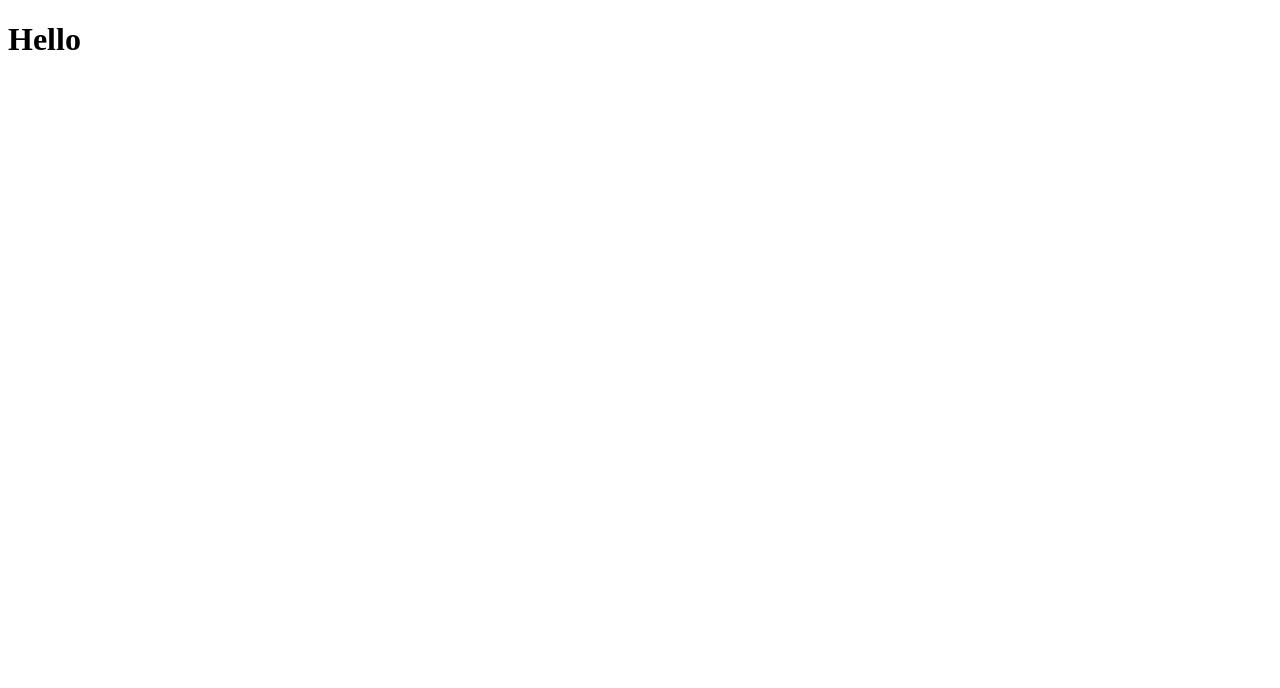
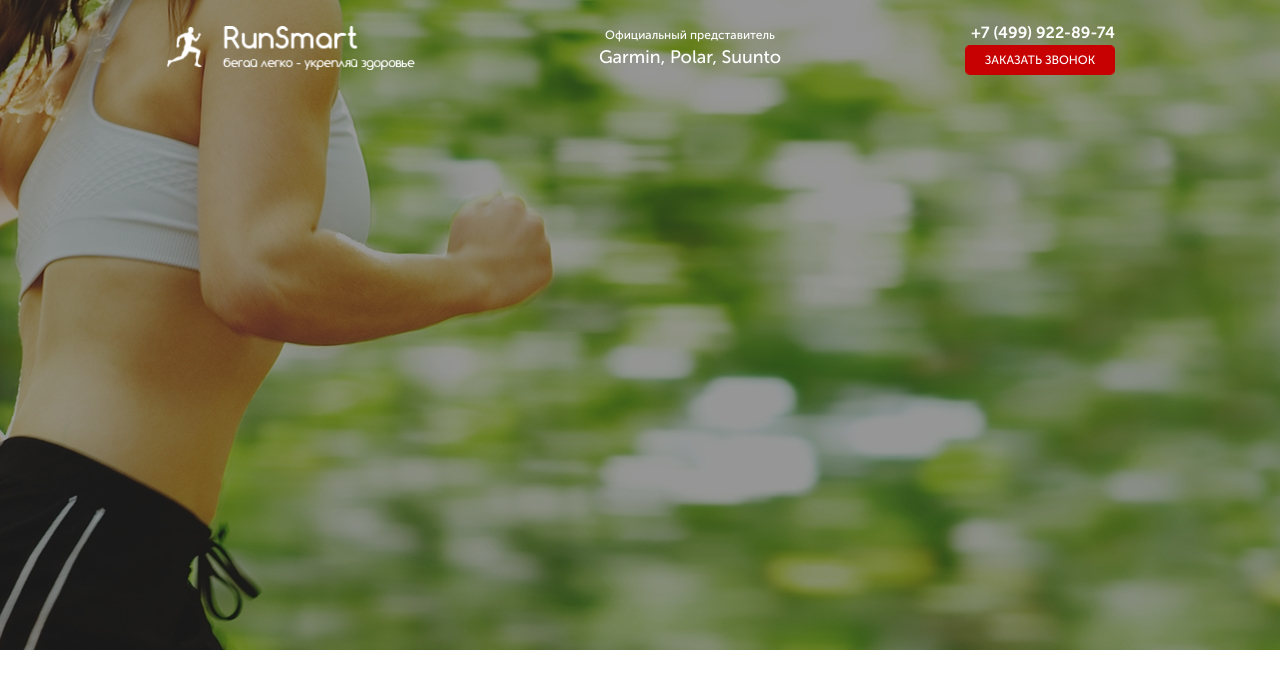
Before and after one commit to enxyzt/RunSmart, a website: page src/index.html in a window 1280 px wide. Drawn offline with Linux system fonts and the light colour scheme.

Commit message:
started promo

```diff
--- /dev/null
+++ b/src/css/font.css
@@ -0,0 +1,26 @@
+@font-face {
+    font-family: 'Museo Sans Cyrl';
+    src: local('MuseoSansCyrl-500'),
+        url('../fonts/MuseoSansCyrl-500.woff2') format('woff2'),
+        url('../fonts/MuseoSansCyrl-500.woff') format('woff');
+    font-weight: normal;
+    font-style: normal;
+}
+
+@font-face {
+    font-family: 'Museo Sans Cyrl';
+    src: local('MuseoSansCyrl-300'),
+        url('../fonts/MuseoSansCyrl-300.woff2') format('woff2'),
+        url('../fonts/MuseoSansCyrl-300.woff') format('woff');
+    font-weight: 300;
+    font-style: normal;
+}
+
+@font-face {
+    font-family: 'Museo Sans Cyrl';
+    src: local('MuseoSansCyrl-700'),
+        url('../fonts/MuseoSansCyrl-700.woff2') format('woff2'),
+        url('../fonts/MuseoSansCyrl-700.woff') format('woff');
+    font-weight: 700;
+    font-style: normal;
+}
--- a/src/index.html
+++ b/src/index.html
@@ -1,12 +1,35 @@
 <!DOCTYPE html>
 <html lang="en">
+
 <head>
     <meta charset="UTF-8">
     <meta http-equiv="X-UA-Compatible" content="IE=edge">
     <meta name="viewport" content="width=device-width, initial-scale=1.0">
-    <title>Document</title>
+    <title>Pulse</title>
+    <link rel="stylesheet" href="css/bootstrap-reboot.min.css">
+    <link rel="stylesheet" href="css/font.css">
+    <link rel="stylesheet" href="css/style.min.css">
 </head>
+
 <body>
-    <h1>Hello</h1>
+    <div class="promo">
+        <div class="container">
+            <header class="header">
+                <a href="#" class="header_logo">
+                    <img src="icons/logo.png" alt="logo">
+                </a>
+                <div class="header_official">
+                    Официальный представитель
+                    <span>Garmin, Polar, Suunto</span>
+                </div>
+                <div class="header_contacts">
+                    <a href="tel:+74999228974" class="header_phone">+7 (499) 922-89-74</a>
+                    <button class="button">заказать звонок</button>
+                </div>
+            </header>
+
+        </div>
+    </div>
 </body>
+
 </html>
--- /dev/null
+++ b/src/sass/base/_variables.scss
@@ -0,0 +1 @@
+$main-color: #c70101;
--- /dev/null
+++ b/src/sass/blocks/_buttons.scss
@@ -0,0 +1,11 @@
+.button{
+    width: 150px;
+    height: 30px;
+    border-radius: 5px;
+    background-color: $main-color;
+    border: none;
+    color: #FFFFFF;
+    font-size: 12px;
+    font-weight: 500;
+    text-transform: uppercase;
+}
--- /dev/null
+++ b/src/sass/blocks/_header.scss
@@ -0,0 +1,36 @@
+.header{
+    display:flex;
+    justify-content: space-between;
+    align-items: center;
+    &_logo{
+        width: 250px;
+        img{
+            width: 100%;
+        }
+    }
+    &_official{
+        color: #FFFFFF;
+        font-size: 12px;
+        font-weight: 500;
+        text-align: center;
+        span{
+            display: block;
+            font-size: 18px;
+        }
+    }
+    &_phone{
+        display: block;
+        color: #FFFFFF;
+        font-style: 18px;
+        font-weight: 700;
+        &:hover{
+            color: #FFFFFF;
+            text-decoration: none;
+        }
+    }
+    &_contacts{
+        display: flex;
+        flex-direction: column;
+        align-items: flex-end;
+    }
+}
--- /dev/null
+++ b/src/sass/blocks/_promo.scss
@@ -0,0 +1,5 @@
+.promo{
+    min-height: 650px;
+    padding: 21px 0 93px 0;
+    background: url(../../img/main.jpg) center (center/cover) no-repeat;
+}
--- /dev/null
+++ b/src/sass/style.scss
@@ -0,0 +1,13 @@
+@import 'base/variables';
+* {
+    font-family: 'Museo Sans Cyrl', sans-serif;
+}
+.container {
+    max-width: 950px;
+    margin: 0 auto;
+}
+@import 'blocks/promo';
+@import 'blocks/header.scss';
+@import 'blocks/buttons';
+@import 'blocks/advantages';
+@import 'blocks/titles';
```
Also changed, not shown: src/css/bootstrap-reboot.min.css (added), src/css/style.min.css (added), src/sass/base/_mixins.scss (added), src/sass/blocks/_advantages.scss (added), src/sass/blocks/_titles.scss (added), 2 other files.
